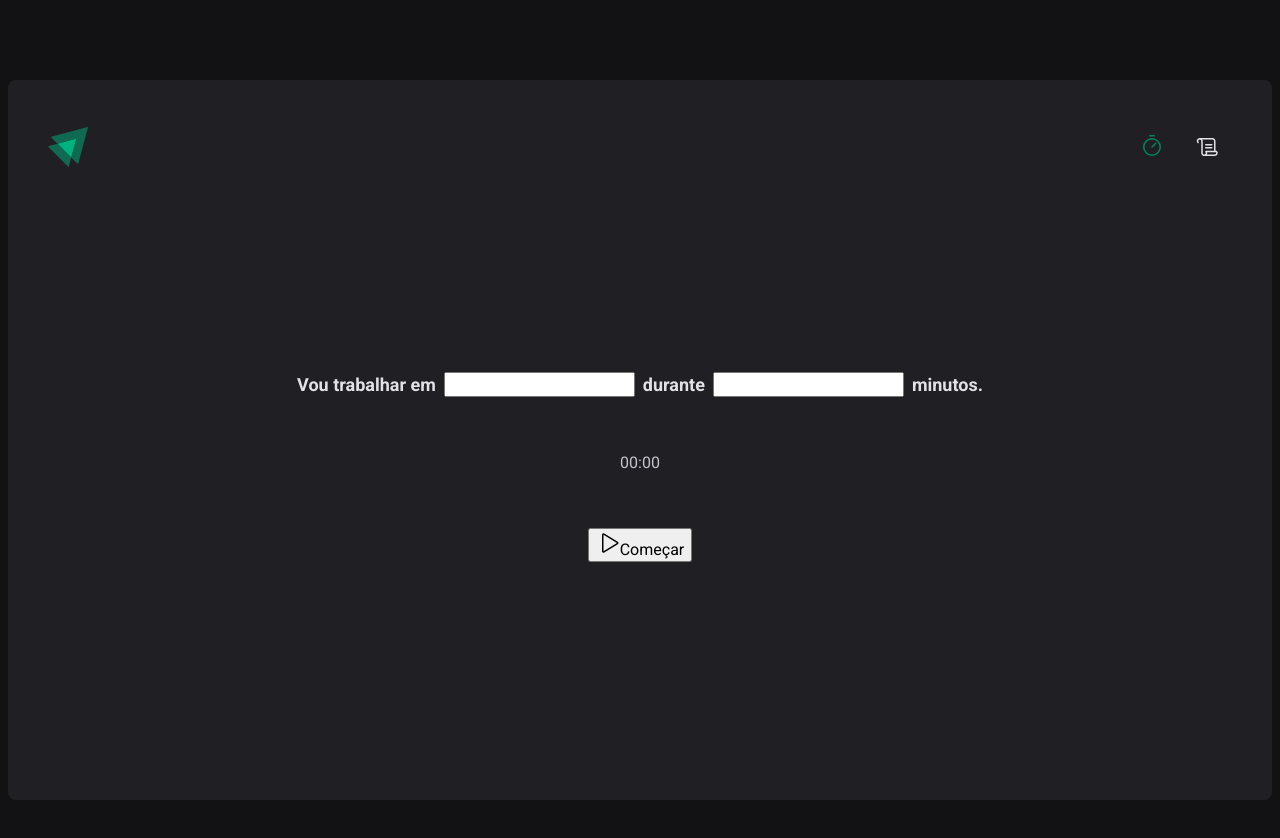
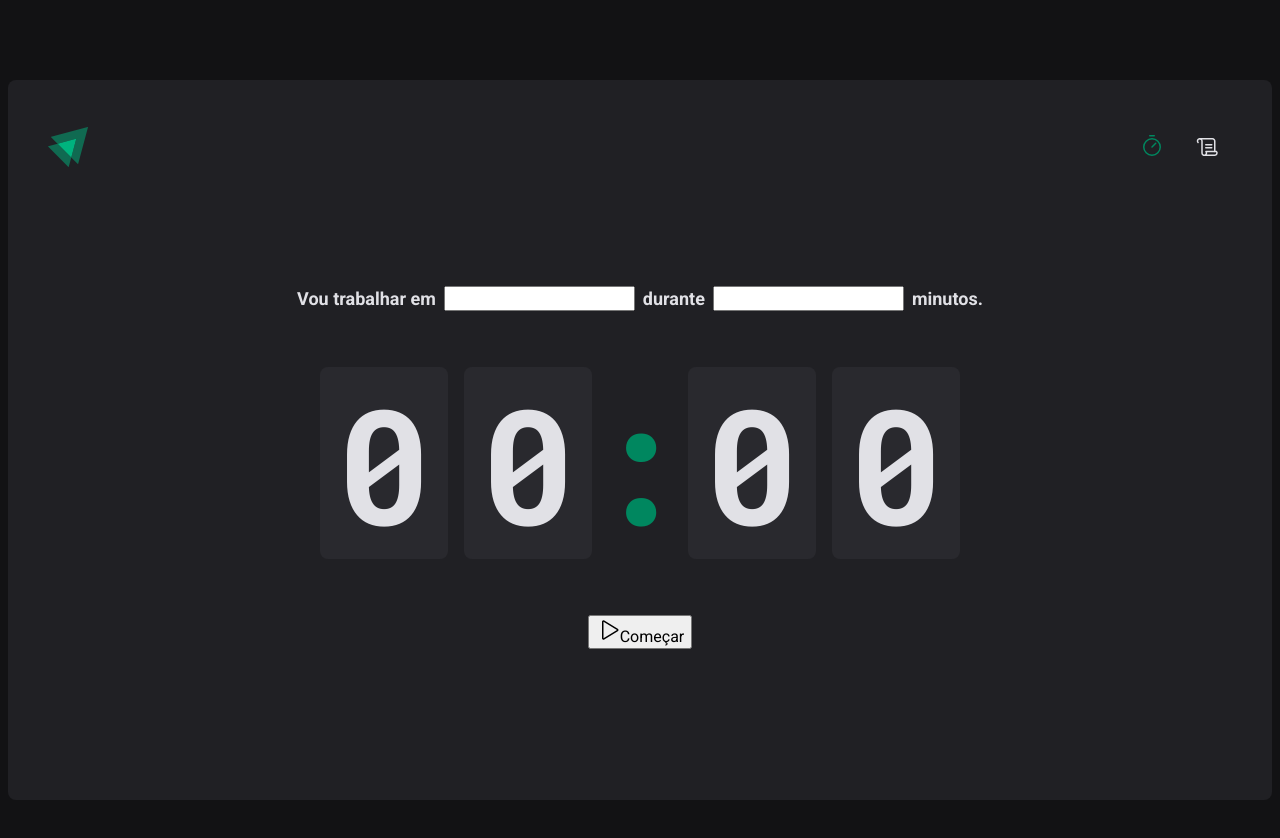
Before and after one commit to TheHumphrey/timer, a React (Vite) app: page / in a window 1280 px wide. Shown: the top 838 px of the page. Built offline with nearby package versions, Linux system fonts and the light colour scheme.

Commit message:
feat: created separator

```diff
--- a/src/pages/Home/Home.styles.ts
+++ b/src/pages/Home/Home.styles.ts
@@ -30,4 +30,28 @@ export const FormContainer = styled.div`
   flex-wrap: wrap;
 `
 
-export const CountdownContainer = styled.div``
+export const CountdownContainer = styled.div`
+  font-family: 'Roboto Mono', monospace;
+  font-size: 10rem;
+  line-height: 8rem;
+  color: ${({ theme }) => theme['gray-100']};
+
+  display: flex;
+  gap: 1rem;
+
+  span {
+    background: ${({ theme }) => theme['gray-700']};
+    padding: 2rem 1rem;
+    border-radius: 8px;
+  }
+`
+
+export const Separator = styled.div`
+  padding: 2rem 0;
+  color: ${({ theme }) => theme['green-500']};
+
+  width: 4rem;
+  overflow: hidden;
+  display: flex;
+  justify-content: center;
+`
--- a/src/pages/Home/Home.tsx
+++ b/src/pages/Home/Home.tsx
@@ -1,5 +1,10 @@
 import { Play } from 'phosphor-react'
-import { CountdownContainer, FormContainer, HomeContainer } from './Home.styles'
+import {
+  CountdownContainer,
+  FormContainer,
+  HomeContainer,
+  Separator,
+} from './Home.styles'
 
 export const Home = () => {
   return (
@@ -18,7 +23,7 @@ export const Home = () => {
         <CountdownContainer>
           <span>0</span>
           <span>0</span>
-          <span>:</span>
+          <Separator>:</Separator>
           <span>0</span>
           <span>0</span>
         </CountdownContainer>
```
